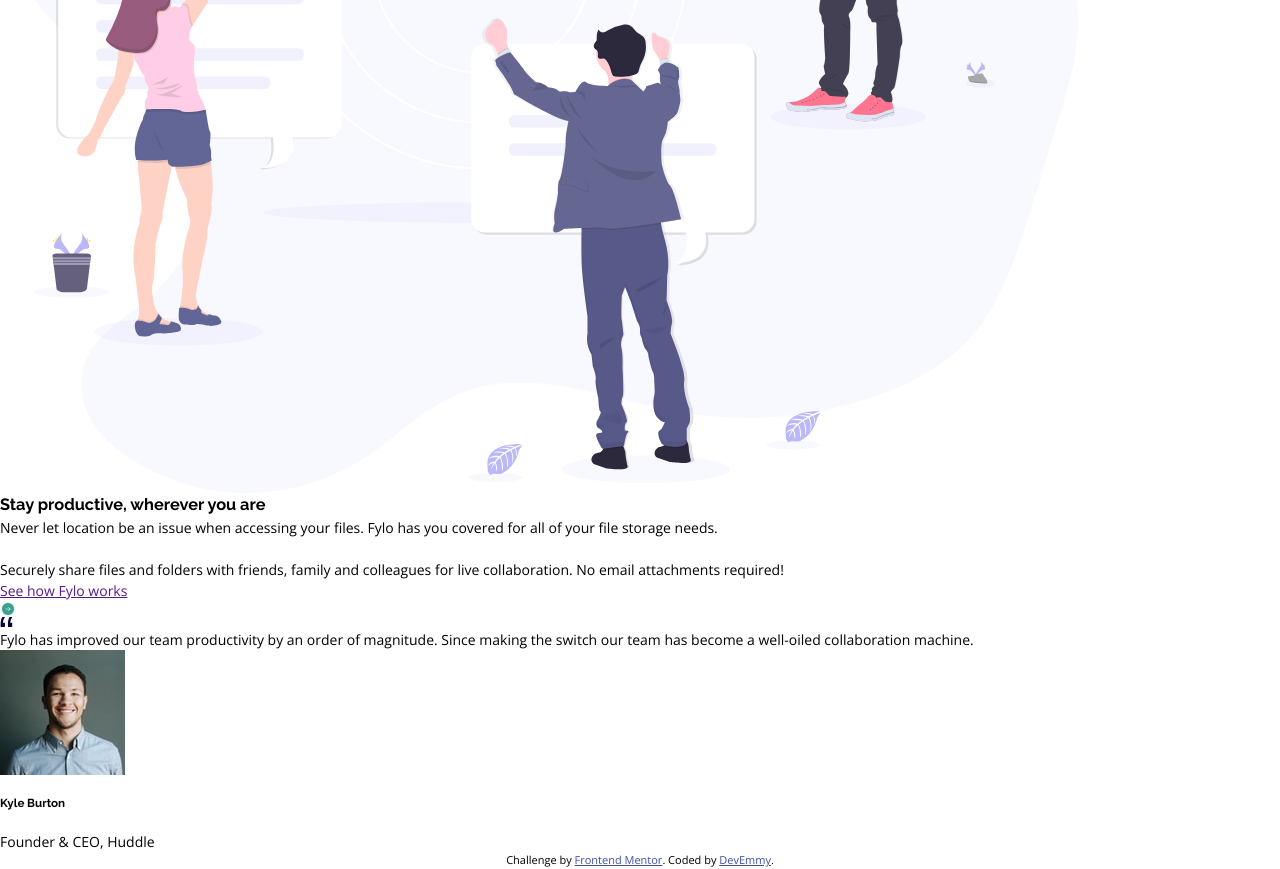
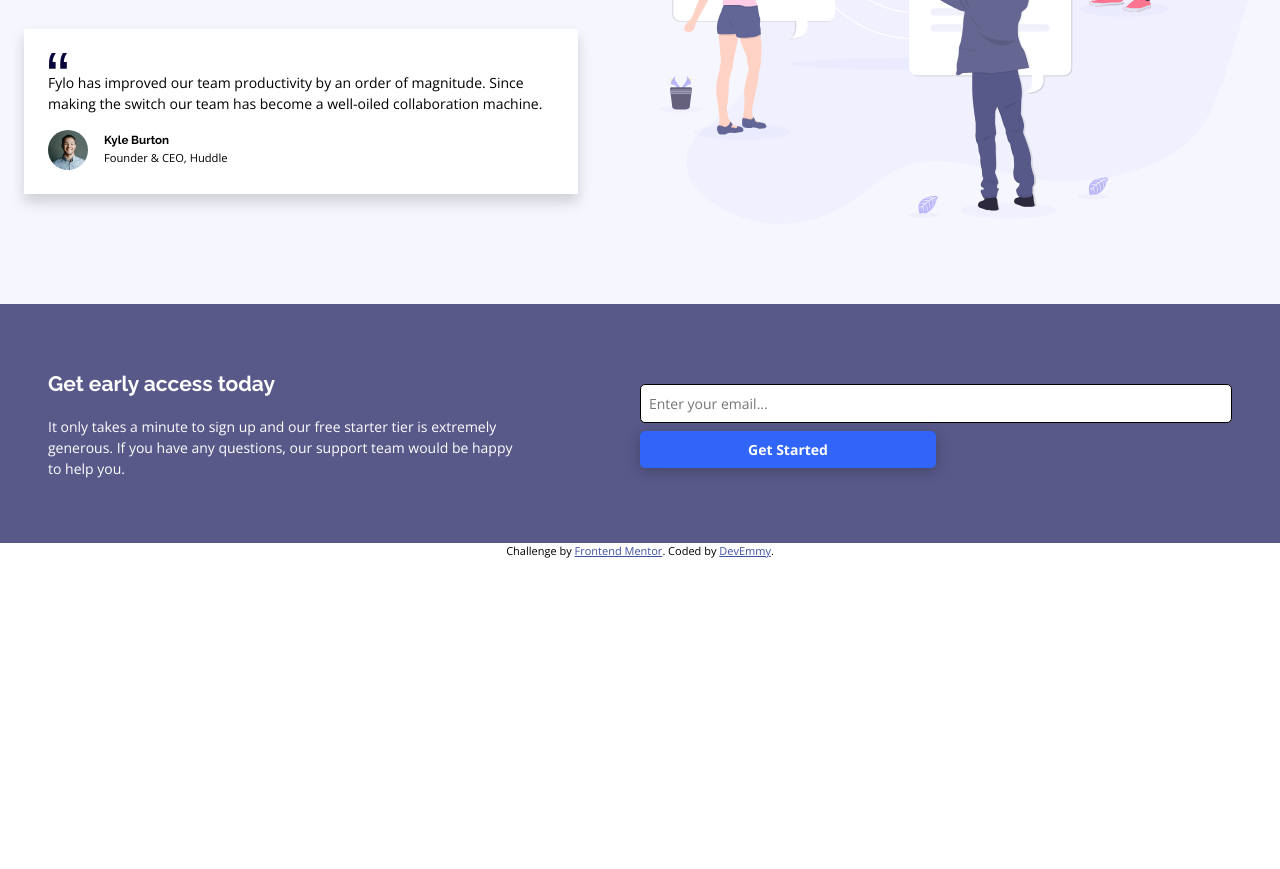
Before and after one commit to DevEmmy001/fylo-landing-page-with-two-column-layout, a plain HTML site: page index.html in a window 1280 px wide. Shown: the part 901-1770 px from the top of the page. After the commit the page ends 1460 px from the top, so only its background shows below. Drawn offline with nearby package versions, Linux system fonts and the light colour scheme; a web font is replaced by a local one.

Commit message:
added access section for mobile and desktop

```diff
--- a/css/style.css
+++ b/css/style.css
@@ -123,7 +123,17 @@ h6 {
     margin: 0px;
     margin-left: 1rem;
   }
+  .access_section {
+    background-color: var(--Desaturated-Blue);
+    padding: 1.5rem;
+    text-align: center;
+    color: white;
+    .subscribe_area input {
+      border: none;
+    }
+  }
 }
+
 @media screen and (min-width: 769px) {
   nav {
     /* background-color: red; */
@@ -169,4 +179,76 @@ h6 {
   .subscribe_area {
     margin-top: 1rem;
   }
+  .production-section {
+    display: flex;
+    flex-direction: row-reverse;
+    /* align-items: center; */
+    justify-content: space-between;
+    padding: 5rem 1.5rem;
+    background-color: var(--Light-Grayish-Blue);
+    img {
+      width: 50%;
+    }
+  }
+  .productivity_section {
+    width: 45%;
+  }
+  .productivity_section img {
+    width: 20px;
+  }
+  .productivity_section h1 {
+    padding: 1.5rem 0rem;
+  }
+  .productivity_section a {
+    display: flex;
+    text-decoration: none;
+    border-bottom: 1px solid var(--Moderate-Cyan);
+    width: fit-content;
+    color: var(--Moderate-Cyan);
+    font-size: 12px;
+    margin: 2rem 0rem;
+  }
+  .client_review {
+    background-color: white;
+    padding: 1.5rem;
+    box-shadow: 0px 8px 13px 0px #00000029;
+  }
+  .profile_section {
+    display: flex;
+    margin-top: 1rem;
+    align-items: center;
+  }
+  .profile_section span {
+    margin-left: 1rem;
+  }
+  .profile_section h5 {
+    margin: 0rem;
+  }
+  .profile_section p {
+    font-size: 0.7rem;
+  }
+  .profile_section img {
+    width: 40px;
+    border-radius: 100%;
+  }
+  .access_section {
+    background-color: var(--Desaturated-Blue);
+    padding: 4rem 3rem;
+    /* text-align: center; */
+    color: white;
+    justify-content: space-between;
+    display: flex;
+  }
+  .title_text {
+    width: 40%;
+  }
+  .title_text p {
+    margin-top: 1rem;
+  }
+  .subscribe_area {
+    width: 50%;
+    button {
+      width: 50%;
+    }
+  }
 }
--- a/index.html
+++ b/index.html
@@ -68,7 +68,7 @@
       <section class="production-section">
         <img src="images/illustration-2.svg" alt="" />
         <div class="productivity_section">
-          <h3>Stay productive, wherever you are</h3>
+          <h1>Stay productive, wherever you are</h1>
           <p>
             Never let location be an issue when accessing your files. Fylo has
             you covered for all of your file storage needs. <br /><br />
@@ -95,6 +95,22 @@
           </div>
         </div>
       </section>
+      <!-- access section -->
+      <section class="access_section">
+        <!-- title -->
+        <div class="title_text">
+          <h1>Get early access today</h1>
+          <p>
+            It only takes a minute to sign up and our free starter tier is
+            extremely generous. If you have any questions, our support team
+            would be happy to help you.
+          </p>
+        </div>
+        <div class="subscribe_area">
+          <input type="email" placeholder="Enter your email..." />
+          <button>Get Started</button>
+        </div>
+      </section>
     </main>
     <!-- attribution footer by frontend mentor -->
     <footer>
```
